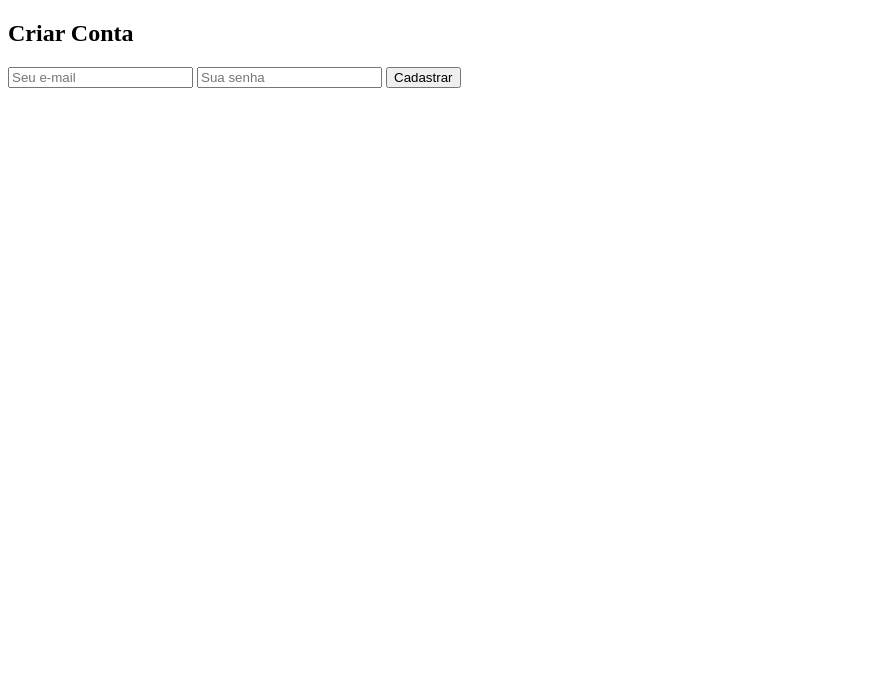
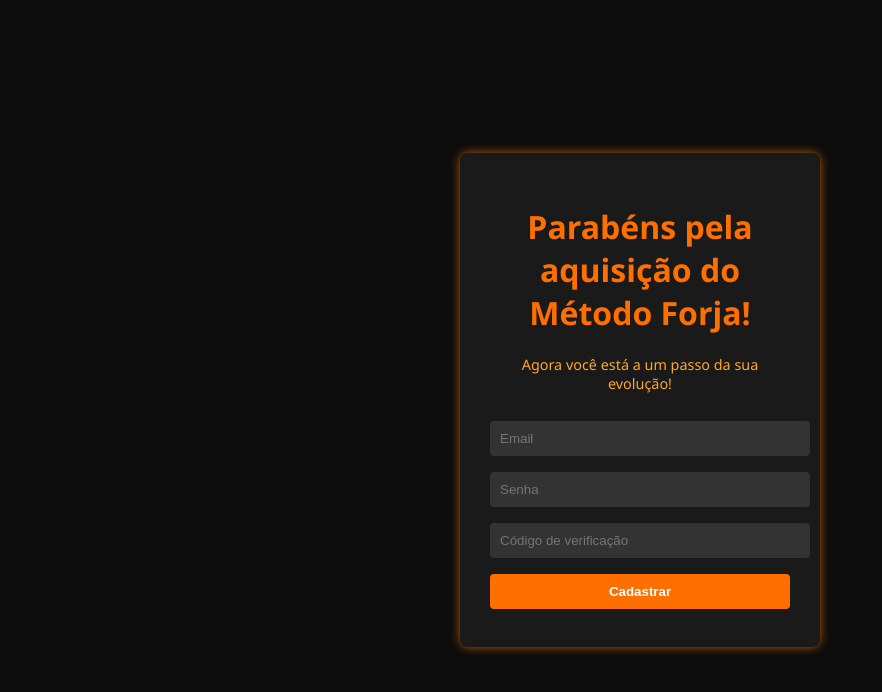
Before and after one commit to Metodo-forja-MF/Cadastro, a plain HTML site: page cadastro.html in a window 1280 px wide. Shown: the whole page, without its empty margins (0-882 px from the left). Drawn offline with Linux system fonts and the light colour scheme.

Commit message:
Add files via upload

```diff
--- a/cadastro.html
+++ b/cadastro.html
@@ -1,19 +1,23 @@
 
 <!DOCTYPE html>
-<html lang="pt-BR">
+<html lang="pt-br">
 <head>
-  <meta charset="UTF-8" />
-  <title>Cadastro - Método Forja</title>
+    <meta charset="UTF-8" />
+    <meta name="viewport" content="width=device-width, initial-scale=1.0" />
+    <title>Cadastro - Método Forja</title>
+    <link rel="stylesheet" href="style.css" />
 </head>
 <body>
-  <h2>Criar Conta</h2>
-  <form id="form-cadastro">
-    <input type="email" id="email" placeholder="Seu e-mail" required />
-    <input type="password" id="senha" placeholder="Sua senha" required />
-    <button type="submit">Cadastrar</button>
-  </form>
-
-  <script type="module" src="cadastro.js"></script>
-
+    <div class="container">
+        <h1>Parabéns pela aquisição do Método Forja!</h1>
+        <p class="motivacao">Agora você está a um passo da sua evolução!</p>
+        <form onsubmit="return cadastrarUsuario(event)">
+            <input type="email" id="email" placeholder="Email" required />
+            <input type="password" id="senha" placeholder="Senha" required />
+            <input type="text" id="codigo" placeholder="Código de verificação" required />
+            <button type="submit">Cadastrar</button>
+        </form>
+    </div>
+    <script type="module" src="cadastro.js"></script>
 </body>
 </html>
--- a/cadastro.js
+++ b/cadastro.js
@@ -1,6 +1,6 @@
 
-import { initializeApp } from "https://www.gstatic.com/firebasejs/10.12.0/firebase-app.js";
-import { getAuth, createUserWithEmailAndPassword } from "https://www.gstatic.com/firebasejs/10.12.0/firebase-auth.js";
+import { initializeApp } from "https://www.gstatic.com/firebasejs/10.12.2/firebase-app.js";
+import { getAuth, createUserWithEmailAndPassword } from "https://www.gstatic.com/firebasejs/10.12.2/firebase-auth.js";
 
 const firebaseConfig = {
     apiKey: "SUA_API_KEY",
@@ -8,28 +8,33 @@ const firebaseConfig = {
     projectId: "metodo-forja",
     storageBucket: "metodo-forja.appspot.com",
     messagingSenderId: "949719386034",
-  appId: "1:949719386034:web:5c015b5fbe082a8b0411e5"
+    appId: "1:949719386034:web:xxx",
+    measurementId: "G-xxx"
 };
 
 const app = initializeApp(firebaseConfig);
 const auth = getAuth(app);
 
-window.register = function (e) {
+window.cadastrarUsuario = function(e) {
     e.preventDefault();
     const email = document.getElementById("email").value;
-  const password = document.getElementById("password").value;
+    const senha = document.getElementById("senha").value;
+    const codigo = document.getElementById("codigo").value;
 
-  if (!email || !password) {
-    alert("Preencha todos os campos.");
-    return;
+    const codigosValidos = ["FORJA2024", "FORJA123", "MFVIP"];
+
+    if (!codigosValidos.includes(codigo.trim())) {
+        alert("Código de verificação inválido.");
+        return false;
     }
 
-  createUserWithEmailAndPassword(auth, email, password)
-    .then((userCredential) => {
-      alert("Usuário cadastrado com sucesso!");
+    createUserWithEmailAndPassword(auth, email, senha)
+        .then(() => {
             window.location.href = "https://metodo-forja-mf.github.io/Login/";
         })
         .catch((error) => {
             alert("Erro ao cadastrar: " + error.message);
         });
+
+    return false;
 };
--- a/style.css
+++ b/style.css
@@ -1,47 +1,54 @@
 
 body {
-  margin: 0;
-  padding: 0;
-  font-family: Arial, sans-serif;
-  background: linear-gradient(135deg, #1f1c2c, #928dab);
-  color: #fff;
+    background: #0d0d0d;
+    color: #f0f0f0;
+    font-family: 'Segoe UI', Tahoma, Geneva, Verdana, sans-serif;
     display: flex;
     justify-content: center;
     align-items: center;
     height: 100vh;
+    margin: 0;
 }
 
 .container {
-  background-color: rgba(0, 0, 0, 0.6);
-  padding: 40px;
+    background: #1a1a1a;
+    padding: 30px;
     border-radius: 8px;
-  box-shadow: 0 0 10px rgba(0, 0, 0, 0.5);
+    box-shadow: 0 0 10px rgba(255, 120, 0, 0.7);
+    width: 300px;
     text-align: center;
 }
 
-input[type="email"],
-input[type="password"] {
+h1 {
+    color: #ff6f00;
+}
+
+.motivacao {
+    font-size: 0.9em;
+    margin-bottom: 20px;
+    color: #ffa726;
+}
+
+form input, form button {
     width: 100%;
-  padding: 12px;
-  margin: 10px 0;
+    padding: 10px;
+    margin: 8px 0;
     border: none;
     border-radius: 4px;
-  font-size: 16px;
 }
 
-button {
-  width: 100%;
-  padding: 12px;
-  background-color: #ffcc00;
-  border: none;
-  border-radius: 4px;
-  font-size: 18px;
-  font-weight: bold;
-  color: #000;
-  cursor: pointer;
-  transition: background-color 0.3s;
+form input {
+    background: #333;
+    color: white;
 }
 
-button:hover {
-  background-color: #e6b800;
+form button {
+    background-color: #ff6f00;
+    color: white;
+    font-weight: bold;
+    cursor: pointer;
 }
+
+form button:hover {
+    background-color: #e65100;
+}
```
Lines whose indentation alone changed are shown as unchanged.
